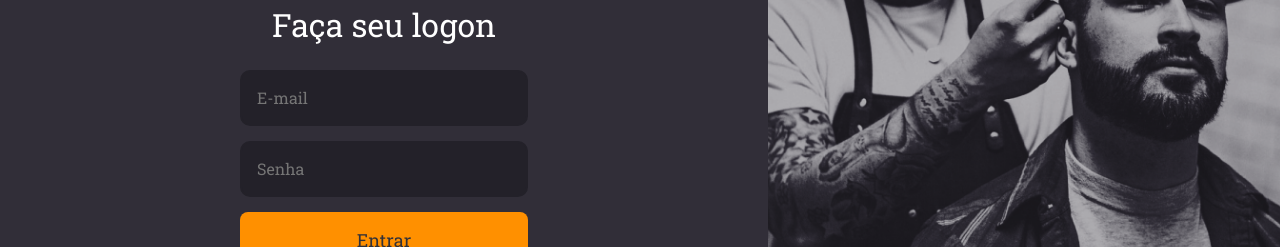
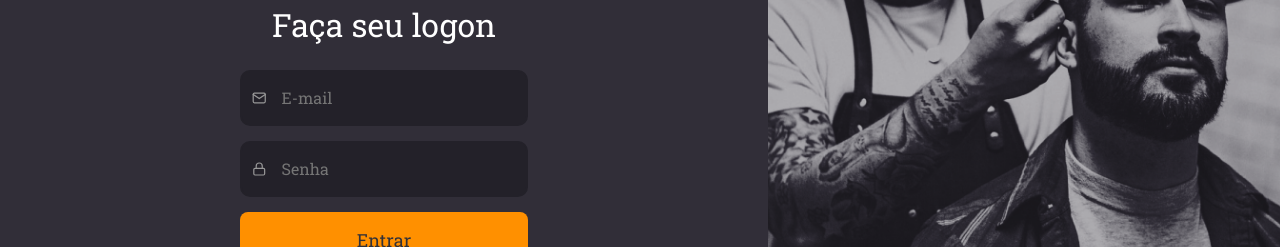
Before and after one commit to rooxalot-dev/projeto-react-gobarber, a React (Create React App) app: page / in a window 1280 px wide. Shown: the part 301-548 px from the top of the page. Built offline with nearby package versions, Linux system fonts and the light colour scheme.

Commit message:
Adicionada possibilidade de inclusã de ícones no componente Input

```diff
--- a/src/components/Input/index.tsx
+++ b/src/components/Input/index.tsx
@@ -1,14 +1,19 @@
 import React, { InputHTMLAttributes } from 'react';
+import { IconType } from 'react-icons';
 
 import { Container } from './styles';
 
 interface InputProps extends InputHTMLAttributes<HTMLInputElement> {
   name: string;
+  icon?: IconType;
 }
 
 const Input: React.FC<InputProps> = (props) => {
+  const { icon: Icon } = props;
+
   return (
     <Container>
+      {Icon && <Icon />}
       <input {...props} />
     </Container>
   );
--- a/src/components/Input/styles.ts
+++ b/src/components/Input/styles.ts
@@ -1,6 +1,8 @@
 import styled from 'styled-components';
 
 export const Container = styled.div`
+  display: flex;
+  align-items: center;
   height: 56px;
   width: 90%;
   border-radius: 10px;
@@ -16,4 +18,9 @@ export const Container = styled.div`
     background-color: transparent;
     color: #fafafc;
   }
+
+  svg {
+    color: #989898;
+    margin-left: 10px;
+  }
 `;
--- a/src/pages/SignIn/index.tsx
+++ b/src/pages/SignIn/index.tsx
@@ -1,5 +1,5 @@
 import React from 'react';
-import { FiLogIn } from 'react-icons/fi';
+import { FiLogIn, FiMail, FiLock } from 'react-icons/fi';
 
 import logoImg from '../../assets/logo.svg';
 import { Container, LoginBackground, LoginContent } from './styles';
@@ -15,25 +15,20 @@ const SignIn: React.FC = () => {
         <form>
           <h1>Faça seu logon</h1>
 
-          {/* <div className="input">
-            <input
-              type="email"
-              autoComplete="off"
-              placeholder="E-mail"
-              name="email"
-            />
-          </div>
-          <div className="input">
-            <input type="password" placeholder="Senha" name="password" />
-          </div> */}
           <Input
             type="email"
+            icon={FiMail}
             autoComplete="off"
             placeholder="E-mail"
             name="email"
           />
 
-          <Input type="password" placeholder="Senha" name="password" />
+          <Input
+            type="password"
+            icon={FiLock}
+            placeholder="Senha"
+            name="password"
+          />
 
           <Button type="submit">Entrar</Button>
 
```
